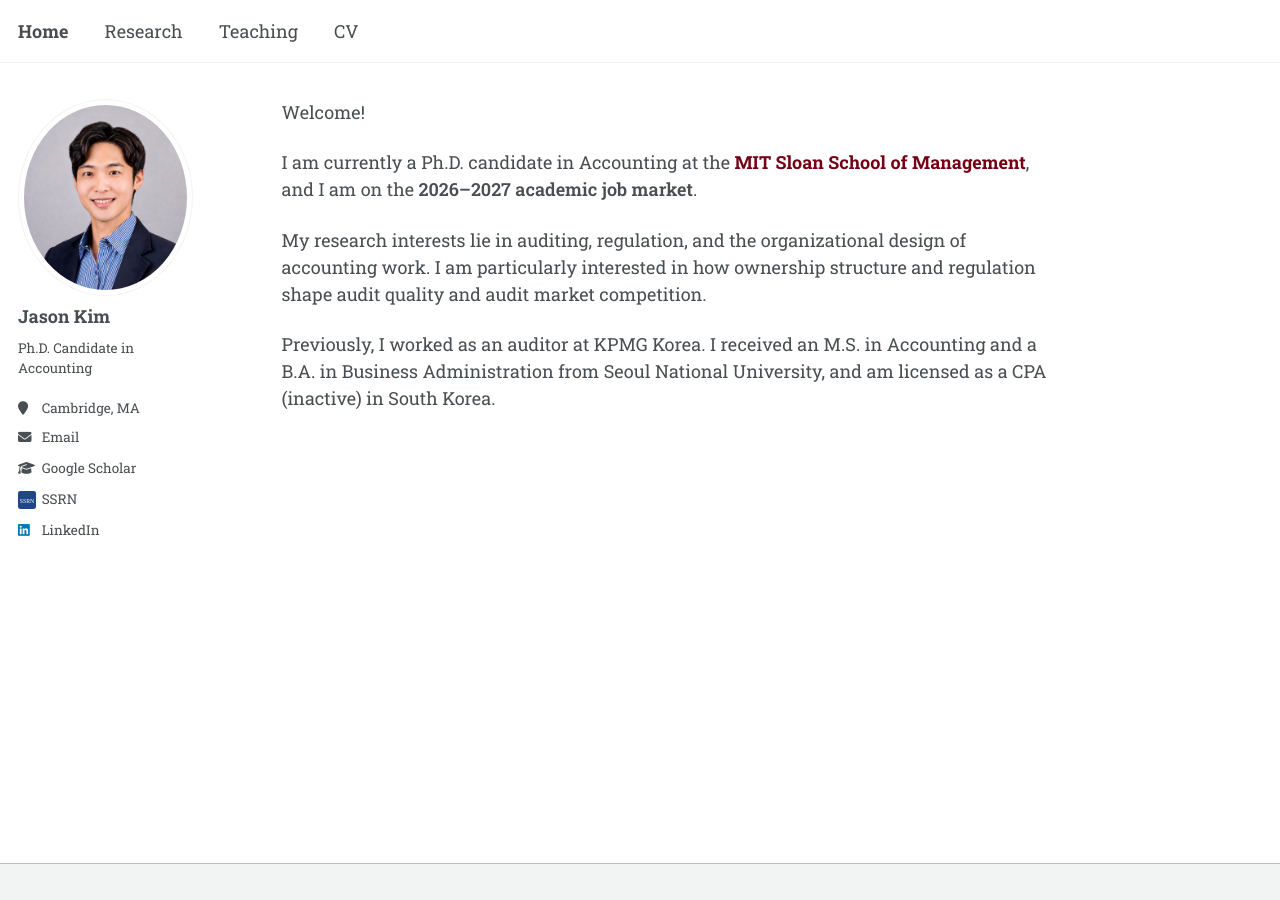
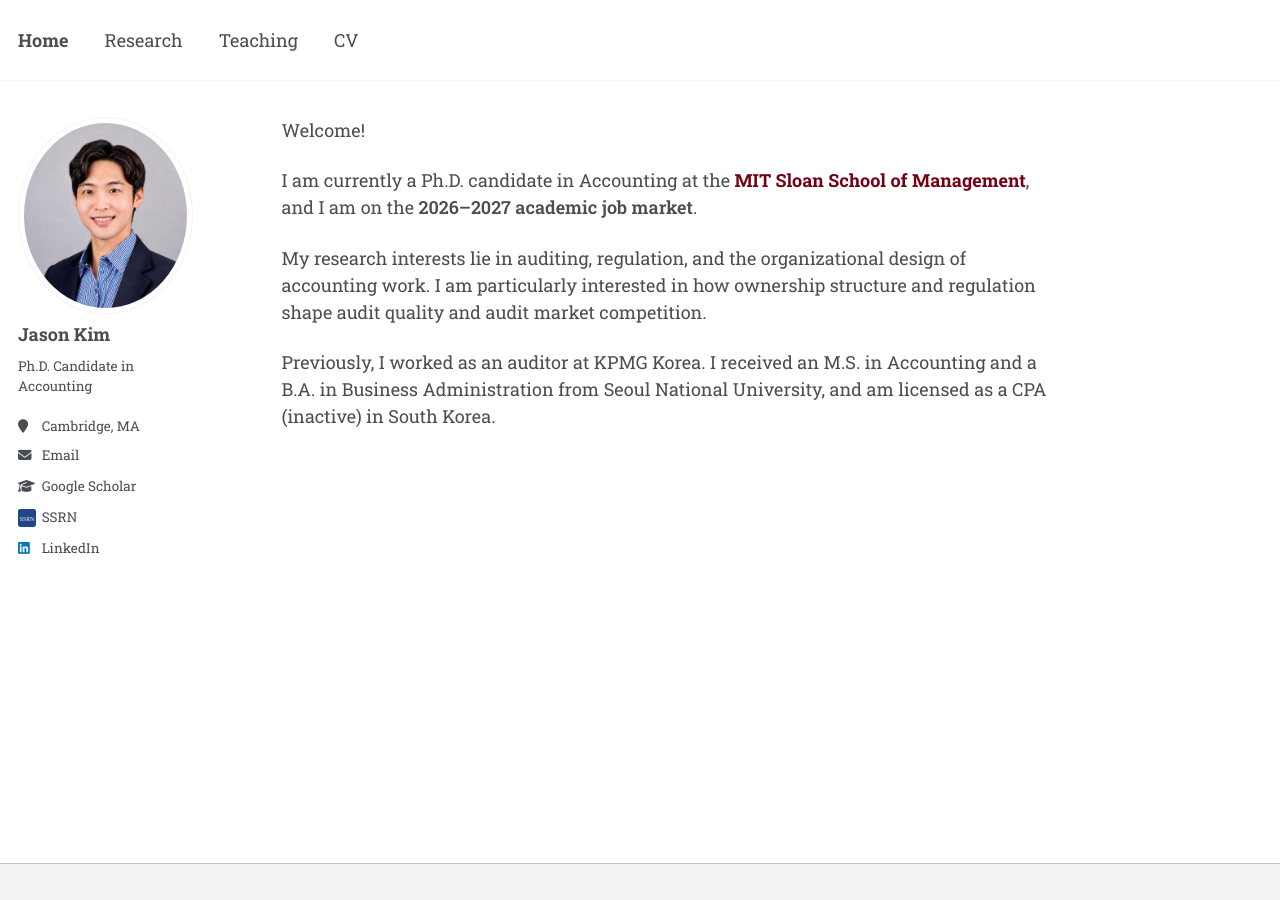
Before and after one commit to jgkim262/jgkim262.github.io, a Jekyll site: the page built from _pages/about.md, in a window 1280 px wide. Built offline with Jekyll 4.4.1, drawn with Linux system fonts in a browser that asks for light colours; a style sheet for code colours, icons or effects is not loaded.

Commit message:
Match Tim's masthead height (1em vertical padding)
Co-Authored-By: Claude Opus 5 (1M context) <noreply@anthropic.com>

```diff
--- a/_sass/layout/_masthead.scss
+++ b/_sass/layout/_masthead.scss
@@ -27,7 +27,9 @@
   &__inner-wrap {
     @include container;
     @include clearfix;
-    padding: 0.5em 1em;
+    // 1em top and bottom, matching timdesilva.me. The template ships 0.5em,
+    // which makes the nav bar noticeably shorter.
+    padding: 1em 1em;
     font-family: $sans-serif-narrow;
 
     @include breakpoint($x-large) {
```
